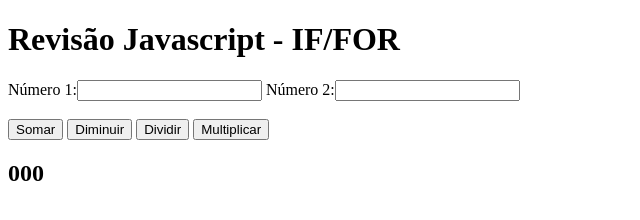
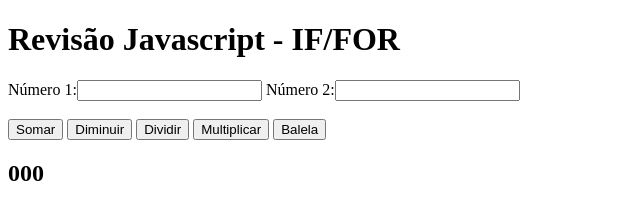
Before and after one commit to mucasantos/site, a plain HTML site: page aula1507.html in a window 1280 px wide. Shown: the whole page, without its empty margins (0-640 px from the left). Drawn offline with Linux system fonts and the light colour scheme.

```diff
--- a/aula1507.html
+++ b/aula1507.html
@@ -18,6 +18,7 @@
     <button onclick="calcular('-')">Diminuir</button>
     <button onclick="calcular('/')">Dividir</button>
     <button onclick="calcular('*')">Multiplicar</button>
+    <button onclick="calcular('io')">Balela</button>
     <h2 id="resultado">000</h2>
     <script src="aula1507.js"></script>
 </body>
```
